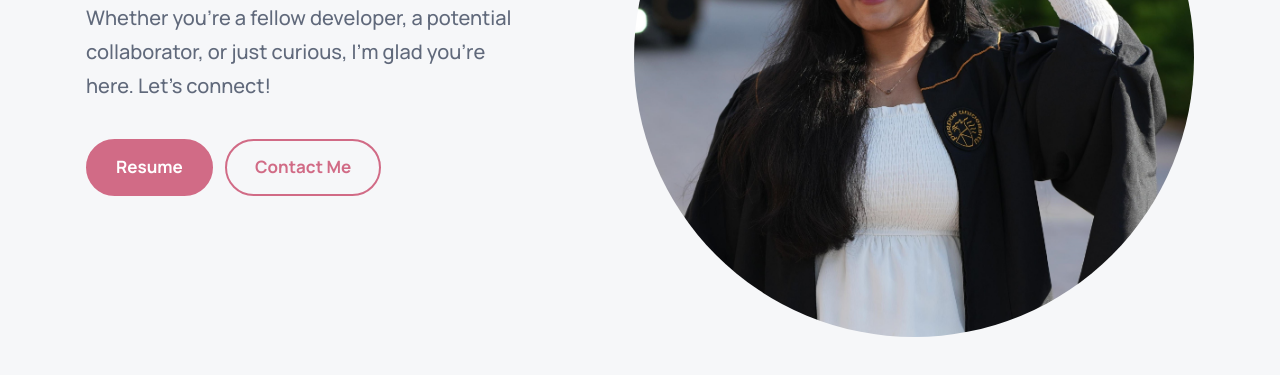
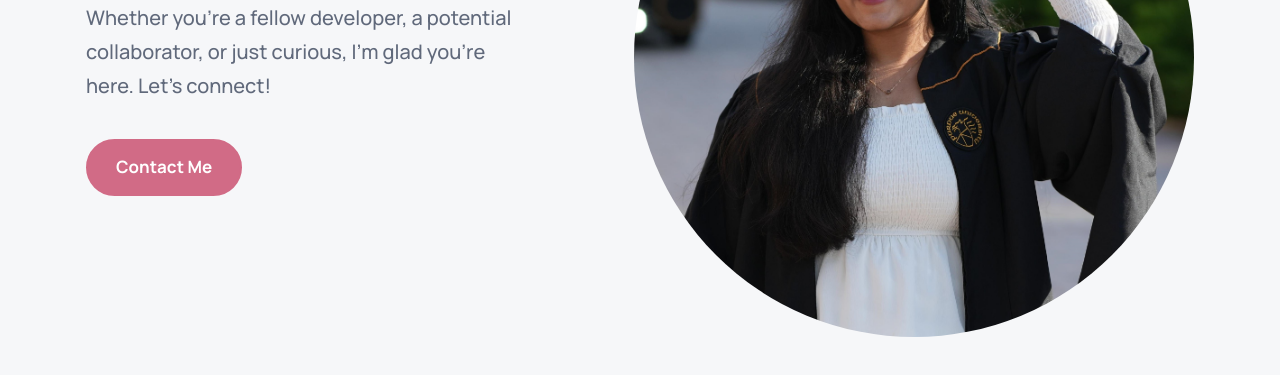
Before and after one commit to rucha-sd/rucha-sd.github.io, a plain HTML site: page index.html in a window 1280 px wide. Shown: the part 423-798 px from the top of the page. Drawn offline with nearby package versions, Linux system fonts and the light colour scheme; files whose address does not match are found by name.

Commit message:
contact-btn

```diff
--- a/index.html
+++ b/index.html
@@ -176,9 +176,9 @@
             </p>
 
             <div class="btn-wrapper" data-reveal="top" data-reveal-delay="1s">
-              <a href="#" class="btn btn-primary">Resume</a>
+              <!-- <a href="#" class="btn btn-primary">Resume</a> -->
 
-              <a href="#contact" class="btn btn-secondary">Contact Me</a>
+              <a href="#contact" class="btn btn-primary">Contact Me</a>
             </div>
 
           </div>
```
